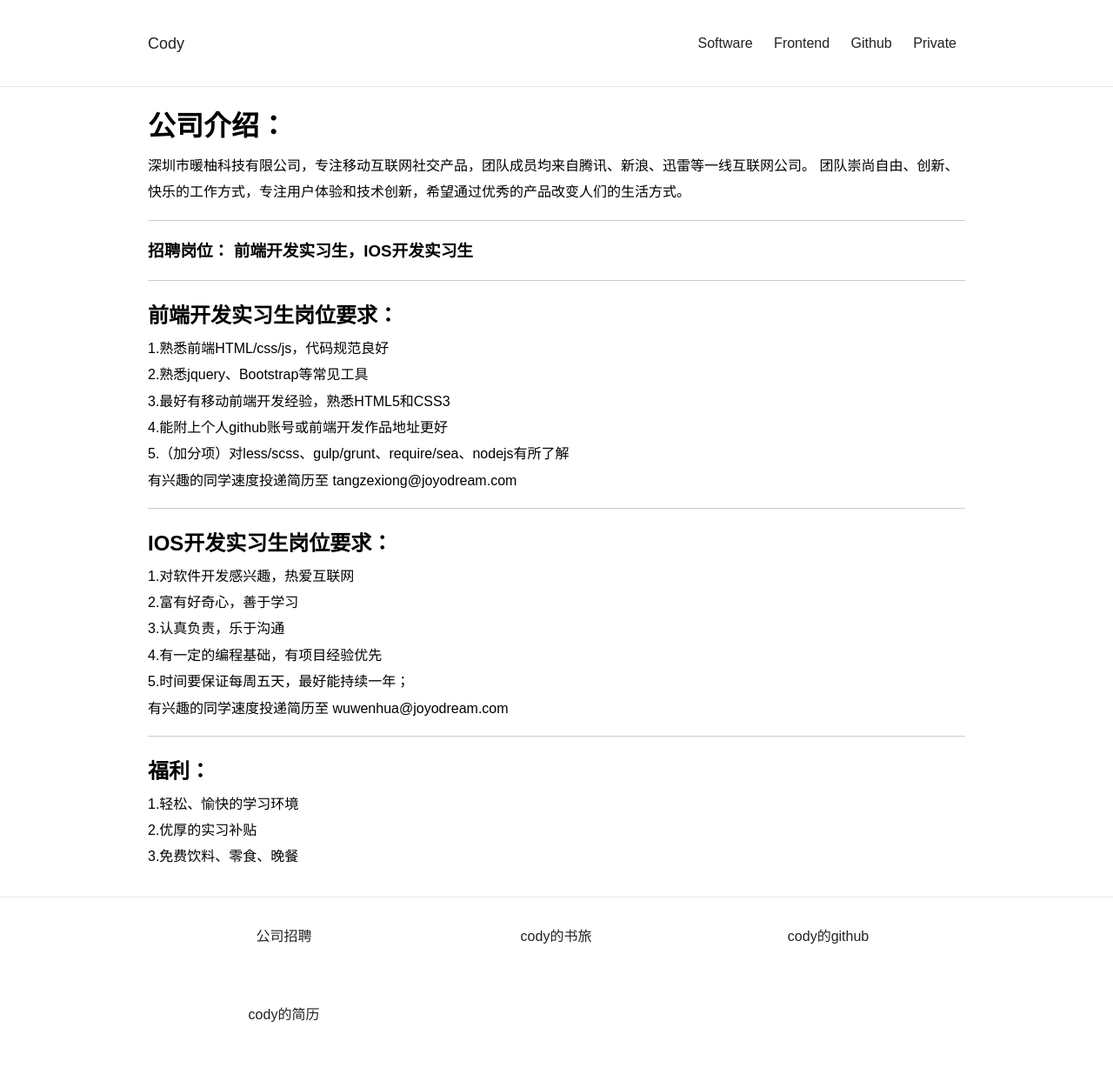
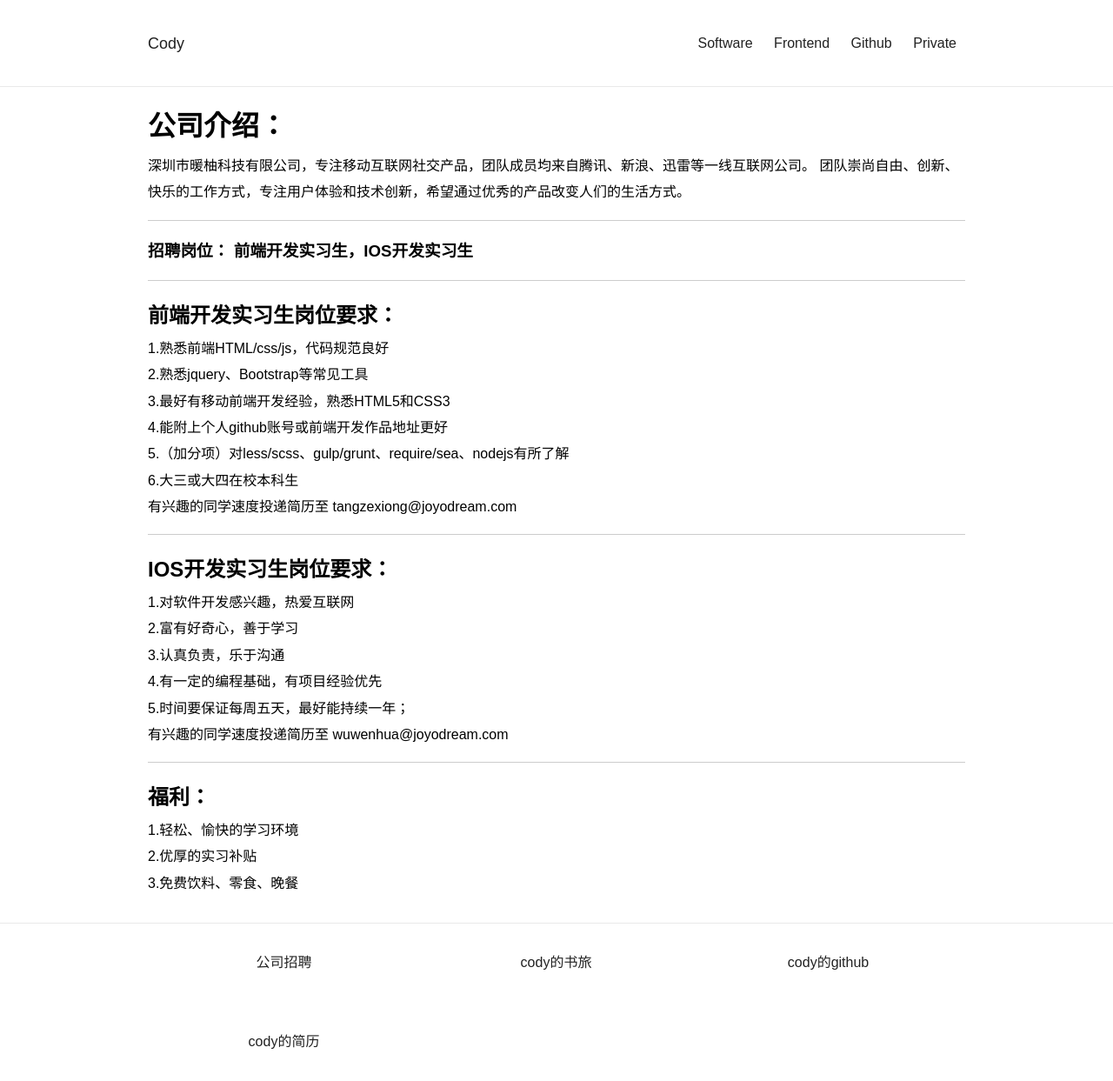
Before and after one commit to cody1991/cody1991.github.io, a Jekyll site: the page built from zhao.html, in a window 1280 px wide and 1243 px high. Shown: the whole window at 87% size. Built offline with Jekyll 4.4.1, drawn with Linux system fonts in a browser that asks for light colours; nearby versions of some CDN libraries; comment, search, counter and statistics services are not loaded.

Commit message:
add zhao page require

```diff
--- a/zhao.html
+++ b/zhao.html
@@ -21,6 +21,7 @@ layout: default
     <li>3.最好有移动前端开发经验，熟悉HTML5和CSS3</li>
     <li>4.能附上个人github账号或前端开发作品地址更好</li>
     <li>5.（加分项）对less/scss、gulp/grunt、require/sea、nodejs有所了解</li>
+    <li>6.大三或大四在校本科生</li>
 </ul>
 <p>
     有兴趣的同学速度投递简历至 tangzexiong@joyodream.com
```
